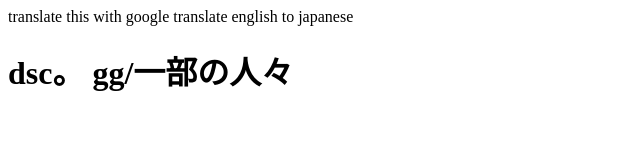
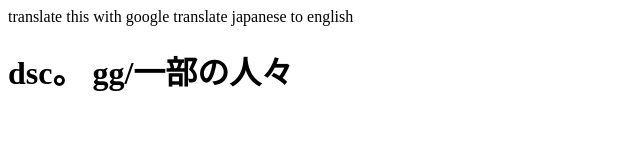
Before and after one commit to mackmacmack/-, a plain HTML site: page index.html in a window 1280 px wide. Shown: the full height of the page, 0-640 px from the left. Drawn offline with Linux system fonts and the light colour scheme.

Commit message:
Update index.html

```diff
--- a/index.html
+++ b/index.html
@@ -1,2 +1,2 @@
-<p>translate this with google translate english to japanese</p>
+<p>translate this with google translate japanese to english</p>
 <h1>dsc。 gg/一部の人々</h1>
```
